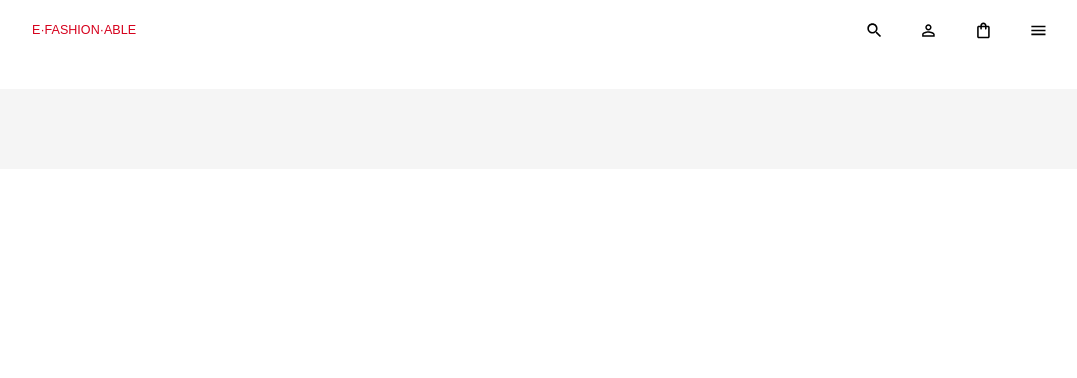
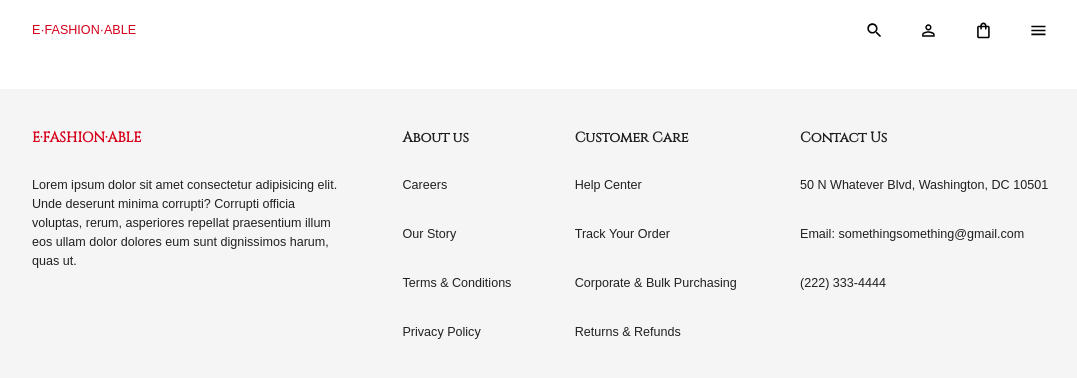
Before and after one commit to midcenturydude7/react-ecommerce-app, a React (Create React App) app in the folder client/: page /checkout/success in a window 1280 px wide. Shown: the top 378 px of the page, without its empty margins (96-1173 px from the left). Built offline with nearby package versions, Linux system fonts and the light colour scheme; the HTML template or start-up script is replaced by a standard one; a web font is replaced by a local one.

Commit message:
Finished Footer component

```diff
--- a/client/src/scenes/global/Footer.jsx
+++ b/client/src/scenes/global/Footer.jsx
@@ -16,7 +16,53 @@ const Footer = () => {
         justifyContent="space-between"
         flexWrap="wrap"
         rowGap="30px"
-        columnGap="clamp(20px, 30px, 40px"></Box>
+        columnGap="clamp(20px, 30px, 40px)">
+        <Box width="clamp(20%, 30%, 40%)">
+          <Typography
+            variant="h4"
+            fontWeight="bold"
+            mb="30px"
+            color={shades.secondary[500]}>
+            E&middot;FASHION&middot;ABLE
+          </Typography>
+          <div>
+            Lorem ipsum dolor sit amet consectetur adipisicing elit. Unde
+            deserunt minima corrupti? Corrupti officia voluptas, rerum,
+            asperiores repellat praesentium illum eos ullam dolor dolores eum
+            sunt dignissimos harum, quas ut.
+          </div>
+        </Box>
+        <Box>
+          <Typography variant="h4" fontWeight="bold" mb="30px">
+            About us
+          </Typography>
+          <Typography mb="30px">Careers</Typography>
+          <Typography mb="30px">Our Story</Typography>
+          <Typography mb="30px">Terms & Conditions</Typography>
+          <Typography mb="30px">Privacy Policy</Typography>
+        </Box>
+
+        <Box>
+          <Typography variant="h4" fontWeight="bold" mb="30px">
+            Customer Care
+          </Typography>
+          <Typography mb="30px">Help Center</Typography>
+          <Typography mb="30px">Track Your Order</Typography>
+          <Typography mb="30px">Corporate & Bulk Purchasing</Typography>
+          <Typography mb="30px">Returns & Refunds</Typography>
+        </Box>
+
+        <Box width="clamp(20%, 25%, 30%)">
+          <Typography variant="h4" fontWeight="bold" mb="30px">
+            Contact Us
+          </Typography>
+          <Typography mb="30px">
+            50 N Whatever Blvd, Washington, DC 10501
+          </Typography>
+          <Typography mb="30px">Email: somethingsomething@gmail.com</Typography>
+          <Typography mb="30px">(222) 333-4444</Typography>
+        </Box>
+      </Box>
     </Box>
   );
 };
```
